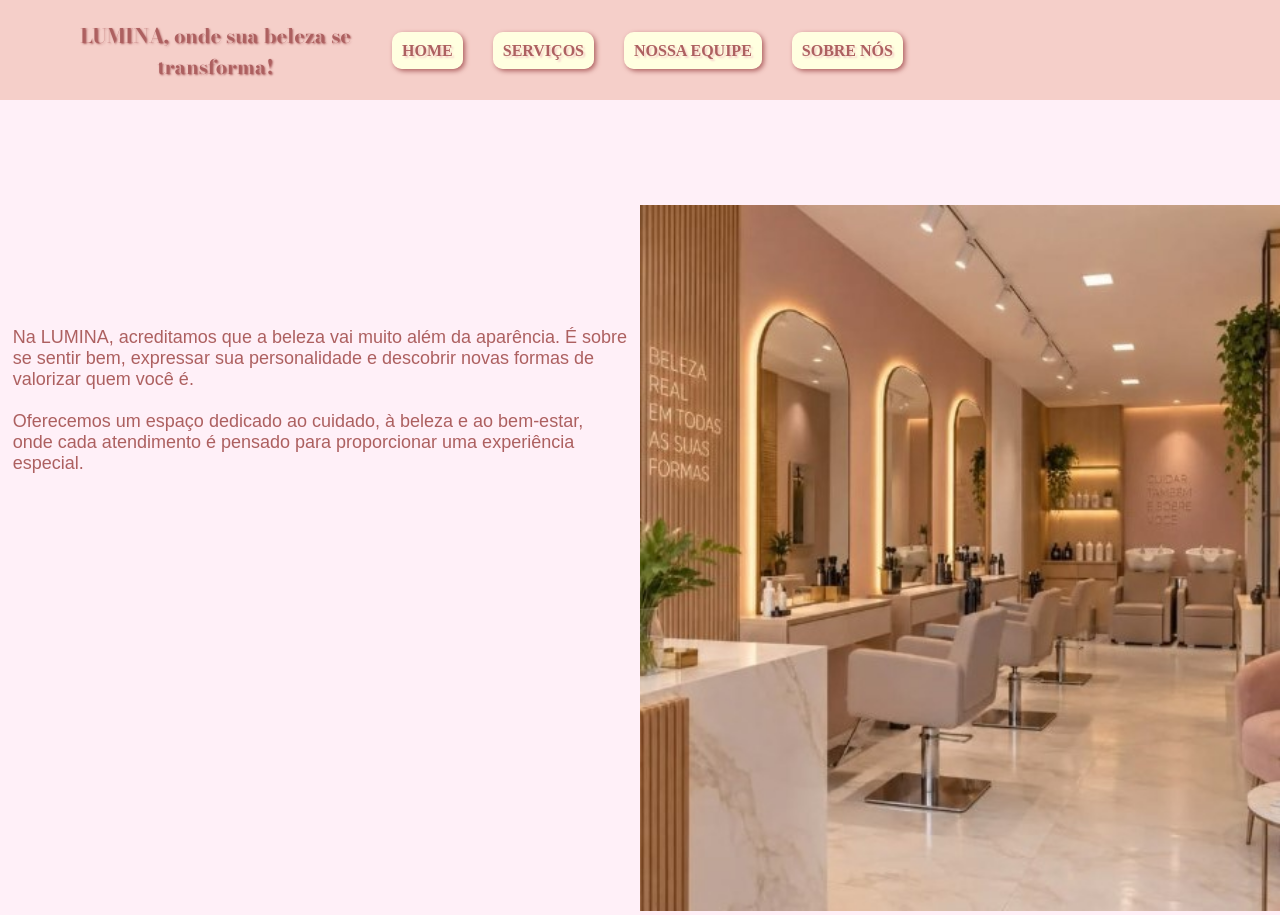
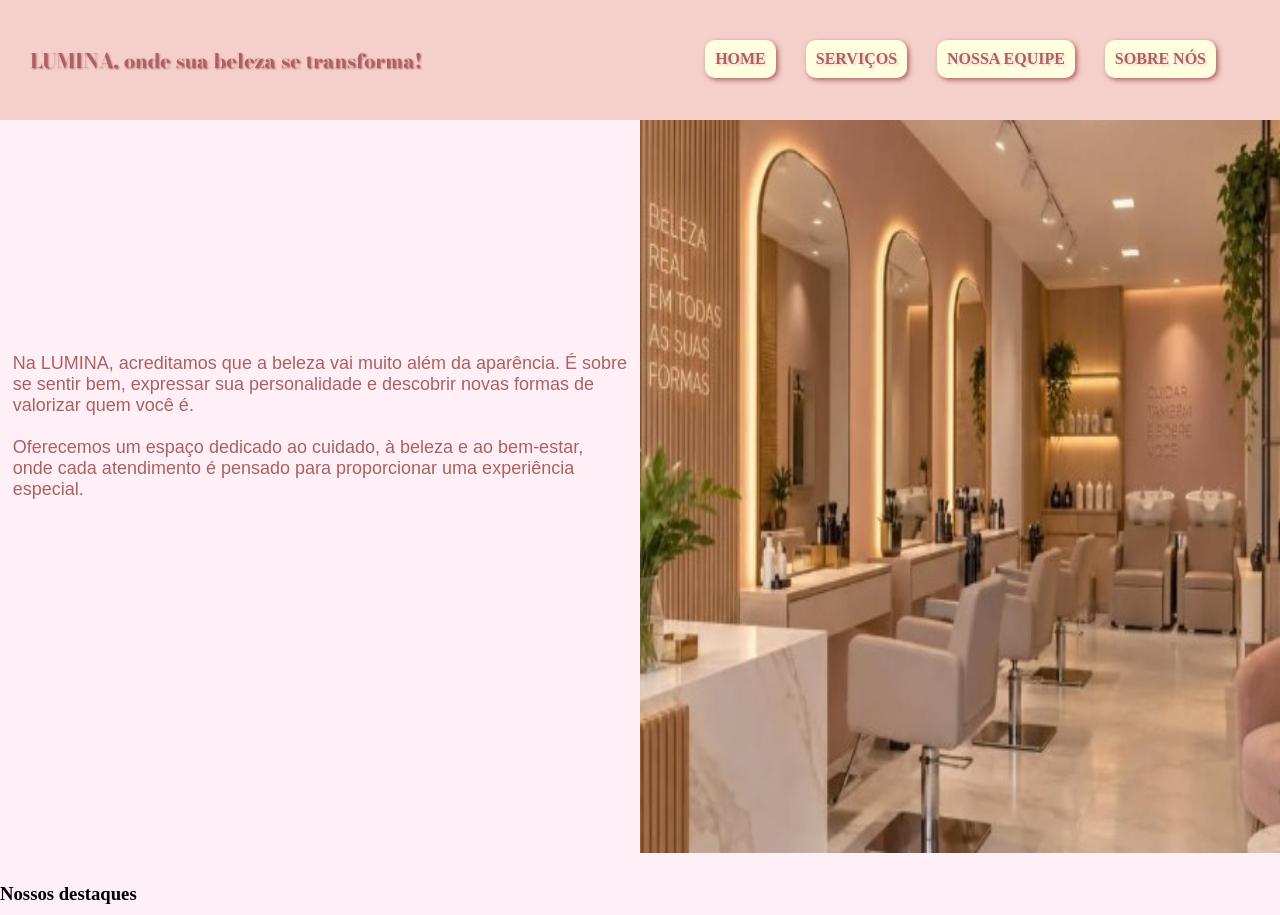
Before and after one commit to asfmoretti/trabalho-final, a plain HTML site: page index.html in a window 1280 px wide. Drawn offline with nearby package versions, Linux system fonts and the light colour scheme; a web font is replaced by a local one.

Commit message:
menu consertado

```diff
--- a/estilos.css
+++ b/estilos.css
@@ -4,19 +4,27 @@
 @import url('https://fonts.googleapis.com/css2?family=Monda:wght@400..700&display=swap');
 
 * {
-    background-color: rgb(255, 240, 248);
     margin: 0;
     padding: 0;
+    box-sizing: border-box;
+}
+body#corpo {
+    background-color: rgb(255, 240, 248);
 }
 header#cabecalho {
     position: fixed;
+    top: 0;
+    left: 0;
+    width: 100%;
+    z-index: 1000;
 }
+
 
 /* Formatação da logo */
 div.logo h2 {
     text-align: center;
-    margin-left: 10%;
-    padding-top: 20px;
+    margin: 0;
+    padding: 0;
     color: rgb(173, 96, 96);
     font-size: 20px;
     text-shadow: 1px 1px 2px rgb(173, 96, 96);
@@ -31,26 +39,37 @@ div.logo-menu {
     align-items: center;
     background-color: rgb(245, 207, 201);
     justify-content: space-between;
-    padding-right: 100%;
-    padding-bottom: 2%;
     width: 100%;
+    box-sizing: border-box;
 }
 div.logo {
     background-color: rgb(245, 207, 201);
 }
 div.menu {
     background-color: rgb(245, 207, 201);
+    display: flex;
+    justify-content: flex-end;
+    align-items: center;
+    transform: translateY(-50px);
+}
+nav.menu {
+    width: 100%;
+    display: flex;
+    align-items: center;
+    justify-content: flex-end;
+    transform: translateY(-30px);
+    padding-right: 5%;
 }
 nav.menu ul {
+    display: flex;
+    align-items: center;
+    justify-content: flex-end;
+    gap: 30px;
     list-style: none;
-    display: flex;
-    gap: 30px;
-    align-items: flex-end;
-    padding-top: 20px;
     background-color: rgb(245, 207, 201);
-    width: 100%;
 }
 nav.menu ul a {
+    display: block;
     color: rgb(173, 96, 96);
     background-color: lightyellow;
     padding: 10px;
@@ -66,7 +85,6 @@ nav.menu ul a {
 div.texto-fotoinicial {
     display: flex;
     width: 100%;
-    height: 100vh;
     align-items: center;
 }
 div.textoinicial {
@@ -79,12 +97,24 @@ div.textoinicial p {
     font-family: "Monda", sans-serif;
 }
 div.fotoinicial {
-    float: right;
-    height: auto;
     width: 50%;
-    display: block;
 }
 div.fotoinicial img {
     width: 100%;
-    margin-top: 50%;
+    aspect-ratio: 3 / 4;
+    display: block;
 }
+h3.destaques{
+    margin-top: 30px;
+}
+div.logo-menu {
+    position: relative !important;
+    display: flex;
+    align-items: center;
+    justify-content: flex-start;
+    width: 100%;
+    min-height: 120px;
+    padding: 10px 30px;
+    background-color: rgb(245, 207, 201);
+    box-sizing: border-box;
+}
--- a/index.html
+++ b/index.html
@@ -5,17 +5,17 @@
     <meta charset="UTF-8">
     <title>LUMINA - Studio de Beleza</title>
     <link rel="stylesheet" type="text/css" href="estilos.css">
+    <link rel="icon" type="image/png" href="imagens/logo.png">
 </head>
 
 <body id="corpo">
     <header id="cabecalho">
 
-        <link rel="icon" type="image/png" href="imagens/logo.png">
-
         <div class="logo-menu">
             <div class="logo">
                 <h2>LUMINA, onde sua beleza se transforma!</h2>
             </div>
+        </div>
 
             <div class="menu">
                 <nav class="menu">
@@ -33,7 +33,6 @@
 
         <div class="texto-fotoinicial">
             <div class="textoinicial">
-                <span class="textoinicial">
                     <p>Na LUMINA, acreditamos que a beleza vai muito além da aparência. É sobre se sentir bem, expressar
                         sua
                         personalidade e descobrir novas formas de valorizar quem você é.
@@ -42,15 +41,16 @@
                         Oferecemos um espaço dedicado ao cuidado, à beleza e ao bem-estar, onde cada atendimento é
                         pensado para
                         proporcionar uma experiência especial.</p>
-                </span>
             </div>
 
             <div class="fotoinicial">
                 <figure class="fotoinicial">
-                    <img src="imagens/salaotelainicial.jpg" alt="salaotelainicial">
+                    <img src="imagens/salaotelainicial1.jpg" alt="salaotelainicial">
                 </figure>
             </div>
         </div>
+
+            <h3 class="destaques">Nossos destaques</h3>
 
     </article>
     <footer id="rodape">
```
Also changed, not shown: imagens/salaotelainicial.jpg (deleted), imagens/salaotelainicial1.jpg (added).
